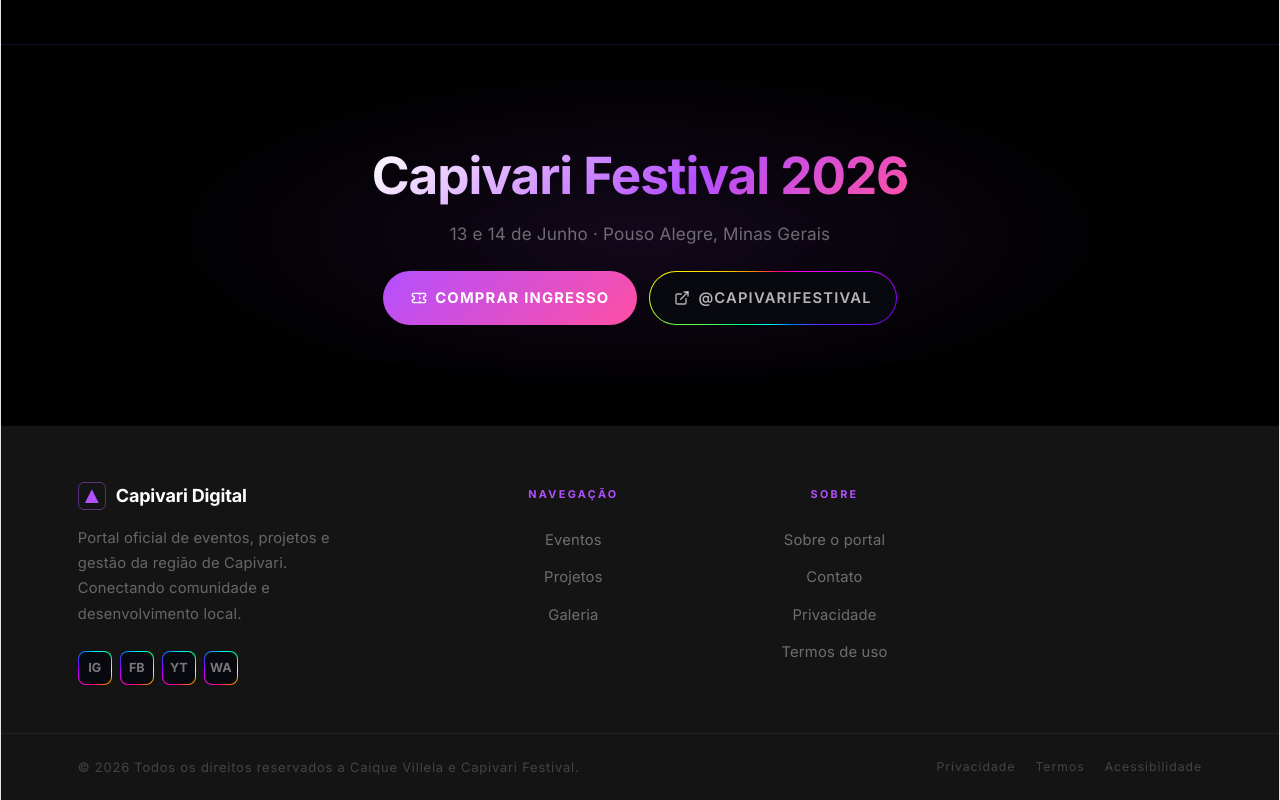
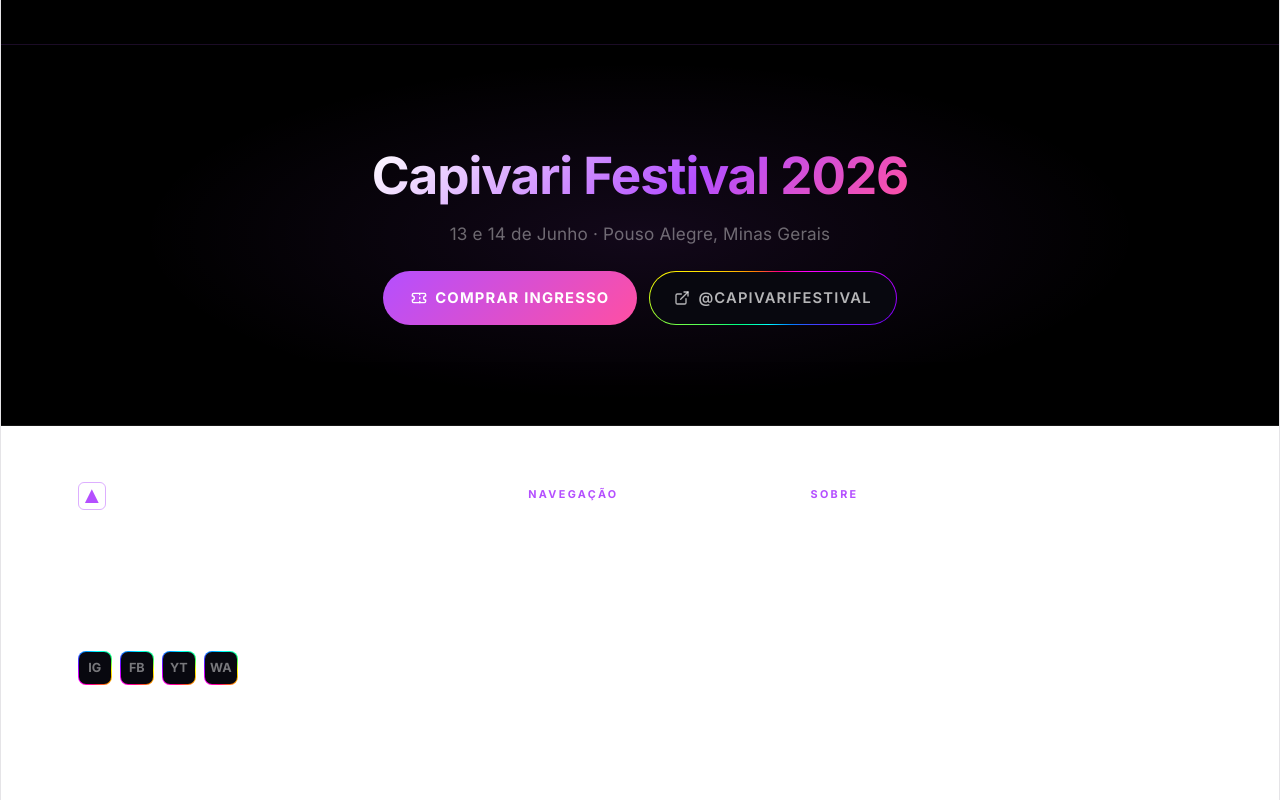
Before and after one commit to clowlley/Capivari-Festival-site, a React (Vite) app: page /sobre in a window 1280 px wide. Shown: the part 2172-2972 px from the top of the page. Built offline with nearby package versions, Linux system fonts and the light colour scheme; no server answers; a web font is replaced by a local one.

Commit message:
Update PublicLayout.module.css

```diff
--- a/src/components/layout/PublicLayout.module.css
+++ b/src/components/layout/PublicLayout.module.css
@@ -181,7 +181,7 @@
 
 /* ── FOOTER ── */
 .footer {
-  background: rgba(0, 0, 0, 0.92);
+  background: rgba(0, 0, 0, 0);
   border-top: 1px solid rgba(255, 255, 255, 0.06);
   backdrop-filter: blur(16px);
   -webkit-backdrop-filter: blur(16px);
```
